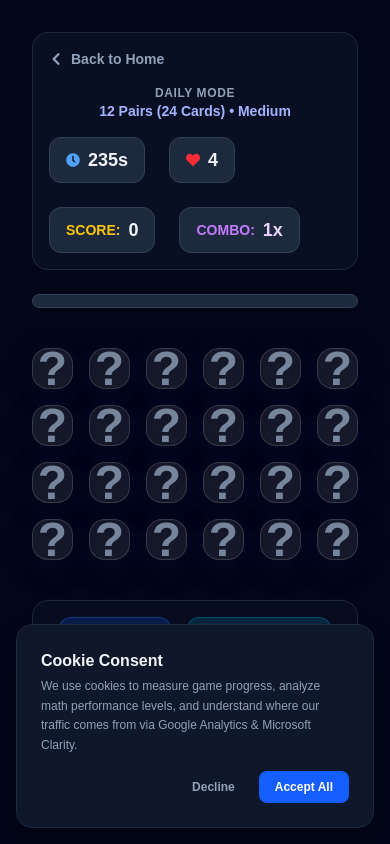
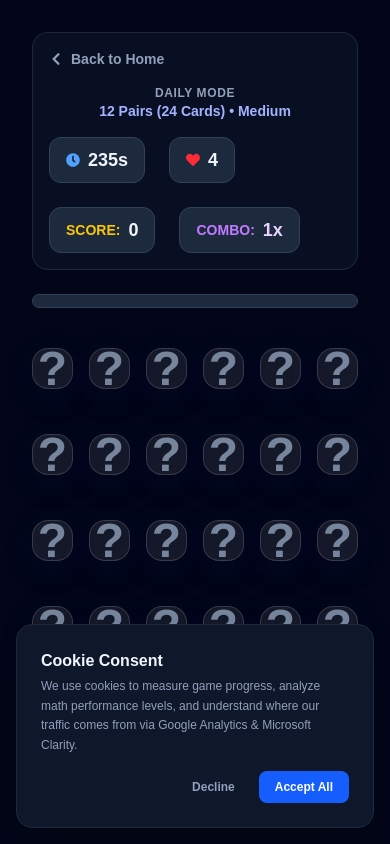
Before and after one commit to umaradnaan123/memory-math-match, a Next.js app: page /daily-challenge in a window 390 px wide. Built offline with nearby package versions, Linux system fonts and the light colour scheme.

Commit message:
Optimize Core Web Vitals: layout min-height boundary values for CLS, font-display swap for LCP, and Framer Motion transitions for INP

```diff
--- a/src/app/layout.tsx
+++ b/src/app/layout.tsx
@@ -7,11 +7,13 @@ import CookieConsent from "@/components/CookieConsent";
 const geistSans = Geist({
   variable: "--font-geist-sans",
   subsets: ["latin"],
+  display: "swap",
 });
 
 const geistMono = Geist_Mono({
   variable: "--font-geist-mono",
   subsets: ["latin"],
+  display: "swap",
 });
 
 export const metadata: Metadata = {
--- a/src/components/Card.tsx
+++ b/src/components/Card.tsx
@@ -43,9 +43,10 @@ export default function Card({
       aria-pressed={isSelected}
     >
       <motion.div
-        className="w-full h-full duration-500 preserve-3d relative rounded-2xl shadow-xl transition-all"
+        className="w-full h-full preserve-3d relative rounded-2xl shadow-xl"
         animate={reducedMotion ? {} : (showFront ? 'front' : 'back')}
         variants={reducedMotion ? undefined : flipVariants}
+        transition={{ duration: 0.4, ease: "easeInOut" }}
         style={{ transform: reducedMotion ? 'none' : undefined }}
       >
         {/* Front Side (Expression/Value) */}
--- a/src/components/GameView.tsx
+++ b/src/components/GameView.tsx
@@ -383,7 +383,7 @@ export default function GameView({
       </div>
 
       {/* Main Grid of cards */}
-      <div className={`grid ${gridStyle} gap-4 py-4 max-w-4xl mx-auto justify-center`}>
+      <div className={`grid ${gridStyle} gap-4 py-4 max-w-4xl mx-auto justify-center min-h-[360px] md:min-h-[480px]`}>
         {cards.map((card) => (
           <Card
             key={card.id}
```
